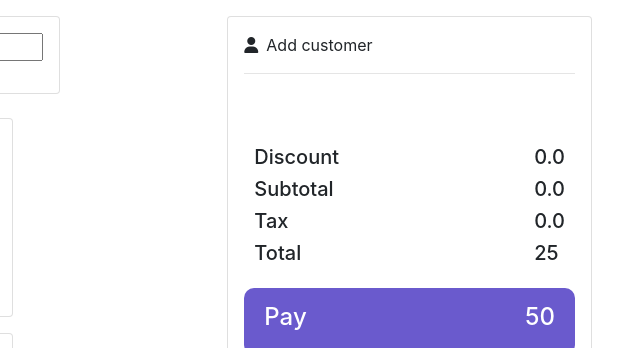
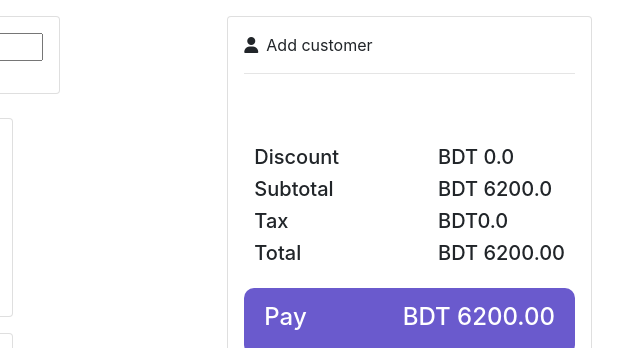
Before and after one commit to Rafin31/-Qtec-Test, a plain HTML site: page index.html in a window 1280 px wide. Shown: the top 348 px of the page, 657-1280 px from the left. Drawn offline with nearby package versions, Linux system fonts and the light colour scheme.

Commit message:
Completed 2.0

```diff
--- a/index.html
+++ b/index.html
@@ -54,16 +54,16 @@
                                 <h5>Total</h5>
                             </div>
                             <div class="right">
-                                <h5>0.0</h5>
-                                <h5>0.0</h5>
-                                <h5>0.0</h5>
-                                <h5>25</h5>
+                                <h5>BDT 0.0</h5>
+                                <h5>BDT 6200.0</h5>
+                                <h5>BDT0.0</h5>
+                                <h5>BDT 6200.00</h5>
                             </div>
 
                         </div>
                         <div class="pay">
                             <h4>Pay</h4>
-                            <h4>50</h4>
+                            <h4>BDT 6200.00</h4>
                         </div>
                     </div>
                 </div>
```
